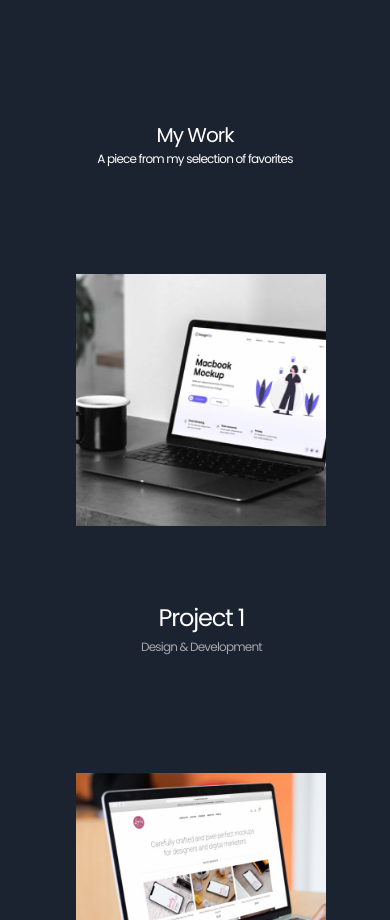
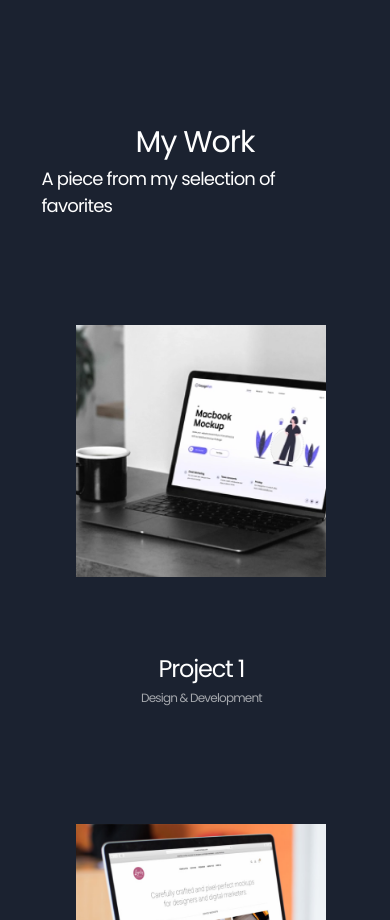
Before and after one commit to usersyedsaad/FinalProjectMHTalha, a React (Vite) app: page / in a window 390 px wide. Shown: the part 3720-4640 px from the top of the page. Built offline with nearby package versions, Linux system fonts and the light colour scheme.

Commit message:
another solve

```diff
--- a/src/Components/Work/Work.module.css
+++ b/src/Components/Work/Work.module.css
@@ -21,14 +21,14 @@
 }
 
 .title {
-  font-size: clamp(20px, 3vw, 56px); /* text-xl, md:text-5xl, lg:text-[56px] */
+  font-size: clamp(30px, 3vw, 56px); /* text-xl, md:text-5xl, lg:text-[56px] */
   font-weight: 300; /* font-[300] */
   line-height: normal;
   letter-spacing: clamp(-1px, -1.5vw, -2.24px); /* tracking-[-2.24px] */
 }
 
 .description {
-  font-size: clamp(12px, 2vw, 24px); /* text-sm, md:text-xl, lg:text-2xl */
+  font-size: clamp(18px, 2vw, 24px); /* text-sm, md:text-xl, lg:text-2xl */
   font-weight: 300; /* font-[300] */
   line-height: normal;
   letter-spacing: clamp(-0.8px, -0.6vw, -0.96px); /* tracking-[-0.96px] */
```
